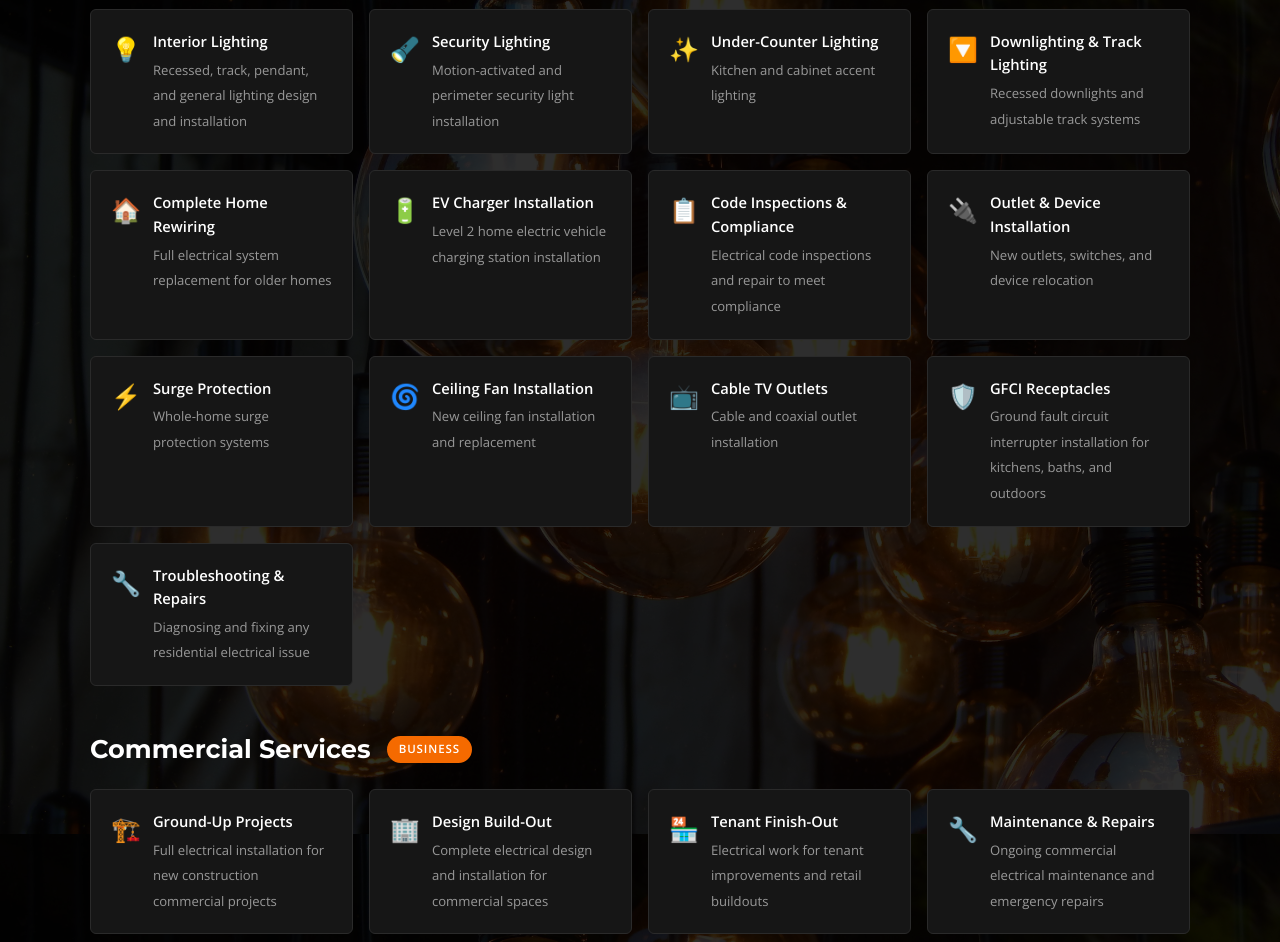
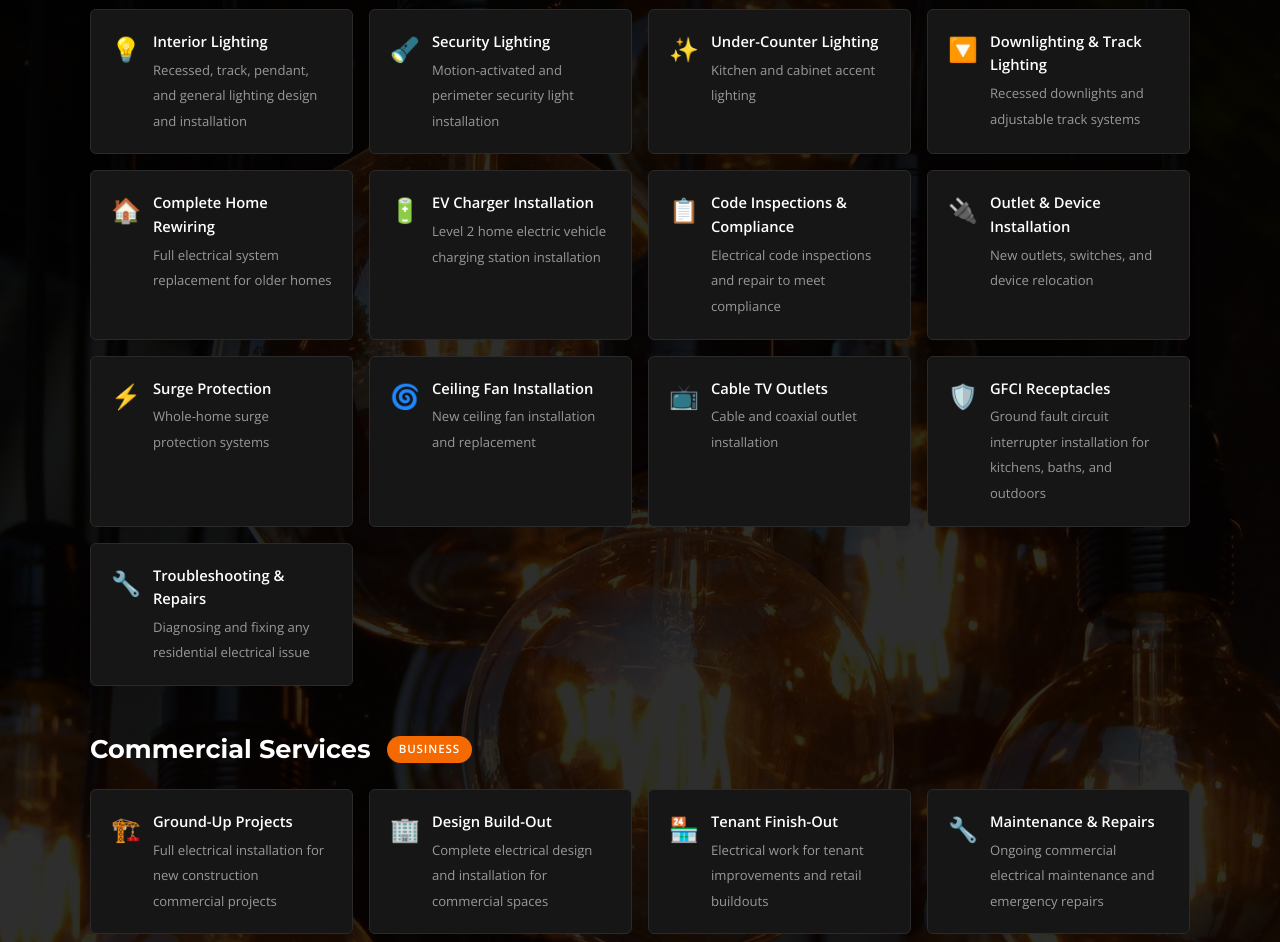
Before and after one commit to Jgonzales0688/jm-electrical, a plain HTML site: page services.html in a window 1280 px wide. Shown: the part 582-1524 px from the top of the page. Drawn offline with nearby package versions, Linux system fonts and the light colour scheme.

Commit message:
fix: contain light bulb background to services section only
Removed 'fixed' attachment so the image scrolls with the section
instead of bleeding into adjacent sections.

```diff
--- a/css/style.css
+++ b/css/style.css
@@ -291,7 +291,7 @@ a[href^="tel"]:not(.btn):hover { color: var(--orange-hover); }
 /* ===== SERVICES OVERVIEW ===== */
 .services-section {
   background: linear-gradient(rgba(0,0,0,0.82), rgba(0,0,0,0.82)),
-              url('../assets/light-bulb-background.jpg') center/cover no-repeat fixed;
+              url('../assets/light-bulb-background.jpg') center/cover no-repeat;
 }
 .services-grid {
   display: grid;
```
